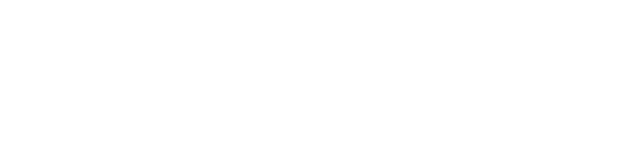
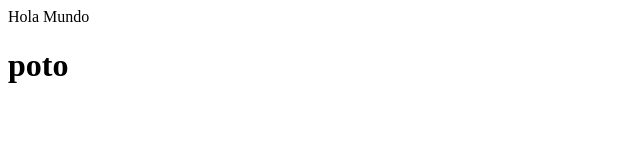
Before and after one commit to MatiaSinS/Primer, a plain HTML site: page index.html in a window 1280 px wide. Shown: the whole page, without its empty margins (0-640 px from the left). Drawn offline with Linux system fonts and the light colour scheme.

Commit message:
Update index.html

```diff
--- a/index.html
+++ b/index.html
@@ -1,8 +1,11 @@
 <!DOCTYPE html>
 <html>
-<head>
-<title>Hola mundo</title>
-</head>
-<body>
-</body>
+    <head>
+        Hola Mundo
+    </head>
+    <body>
+        <h1>
+            poto
+        </h1>
+    </body>
 </html>
```
